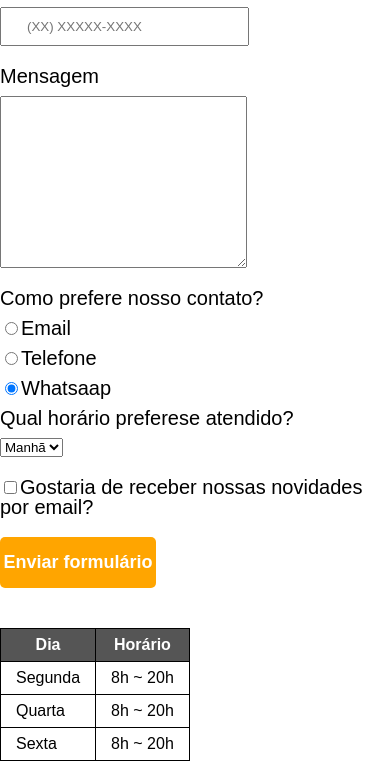
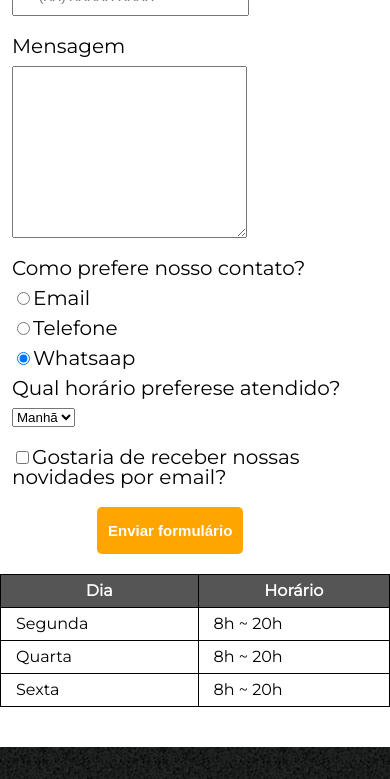
Before and after one commit to TonhoJorge/BarbeariaAlura, a plain HTML site: page contato.html in a window 390 px wide. Shown: the part 556-1335 px from the top of the page. Drawn offline with Linux system fonts and the light colour scheme.

Commit message:
ResponsividadeParaTodoOSite

```diff
--- a/contato.html
+++ b/contato.html
@@ -3,9 +3,11 @@
     <head>
 
         <meta charset="UTF-8" />
+        <meta name="viewport" content="width=device-width">
         <title>Contato - Barbearia Alura</title>
         <link rel="stylesheet" href="reset.css">
         <link rel="stylesheet" href="style.css">
+        <link href="https://fonts.googleapis.com/css?family=Montserrat&display=swap" rel="stylesheet">
 
     </head>
 
@@ -18,14 +20,14 @@
                     <ul>
                         <li><a href="index.html">Home</a></li>
                         <li><a href="produtos.html">Produtos</a></li>
-                        <li><a href="contato.html">Contatos</a></li>
+                        <li><a href="contato.html">Contato</a></li>
                     </ul>
                 </nav>
             </div>
         </header>
 
         <main>
-            <form>
+            <form Class="formulario">
                 <label for="nomesobrenome">Nome e sobrenome</label>
                 <input
                 type="text"
@@ -102,14 +104,14 @@
                     <input
                     type="checkbox">Gostaria de receber nossas novidades por email?</label>
 
-                <input
+                <input Class="botao-enviar"
                 type="submit"
                 value="Enviar formulário"
                 class="enviar"
                 >
             </form>
 
-            <table>
+            <table Class="tabela">
                 <thead>
                     <tr>
                         <th>Dia</th>
--- a/style.css
+++ b/style.css
@@ -92,10 +92,6 @@ footer {
 	color: #FFFFFF;
 	font-size: 13px;
 	margin: 20px 0 0;
-}
-
-main {
-
 }
 
 form {
@@ -260,7 +256,7 @@ td, th {
 /* Resposividade celular*/
 
 @media screen and (max-width: 480px) {
-    .caixa, .principal, .conteudo-beneficios, .mapa-conteudo, .video {
+    .caixa, .principal, .conteudo-beneficios, .mapa-conteudo, .video, .produtos, .formulario {
         width: auto;
     }
 
@@ -275,4 +271,39 @@ td, th {
 	.lista-beneficios, .imagem-beneficios {
 		width: 100%;
 	}
+
+	.produtos li {
+		display: block;
+		margin: 0 12px;
+		margin-top: 10px;
+		width: auto;
+    }
+
+	.formulario {
+		margin: 0 12px;
+		margin-top: 10px;
+	}
+
+	.botao-enviar {
+		width:40%;
+		padding: 15px 0;
+		background: orange;
+		color: white;
+		font-weight: bold;
+		font-size: 15px;
+		border: none;
+		border-radius: 5px;
+		transition: 1s all;
+		cursor: pointer;
+		margin-left: 85px;
+	}
+
+	.botao-enviar:hover {
+		background: darkorange;
+		transform: scale(1.2);
+	}
+
+	.tabela{
+		width: 100%
+	}
 }
```
Also changed, not shown: index.html (+3 -4 lines), produtos.html (+3 -1 lines).
